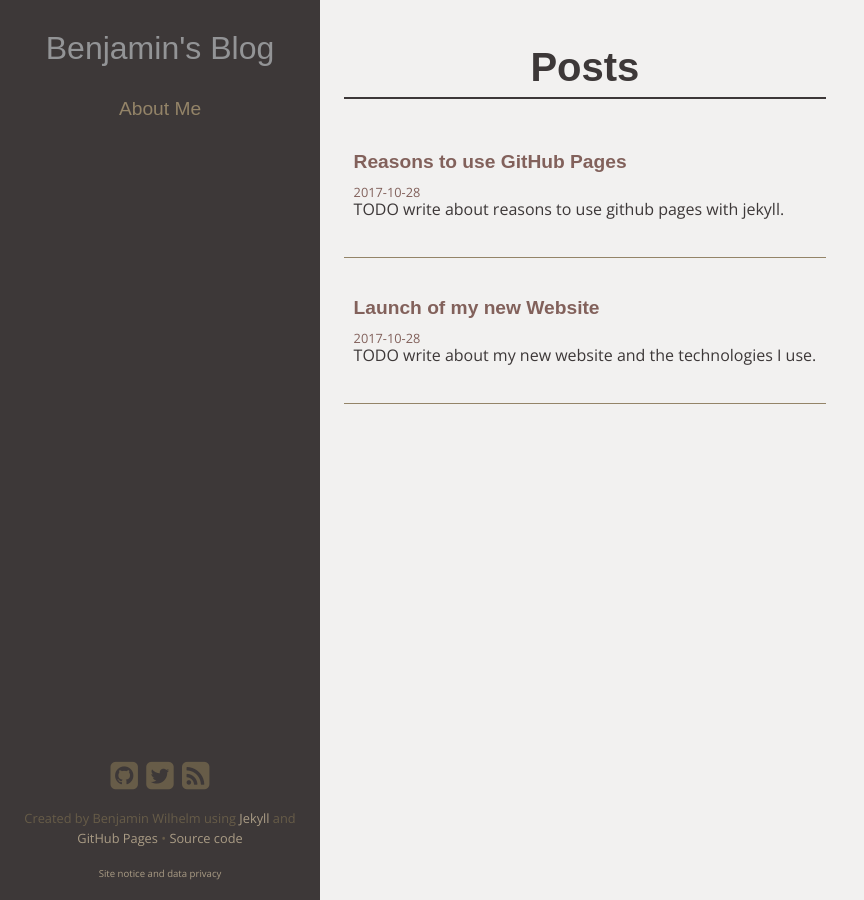
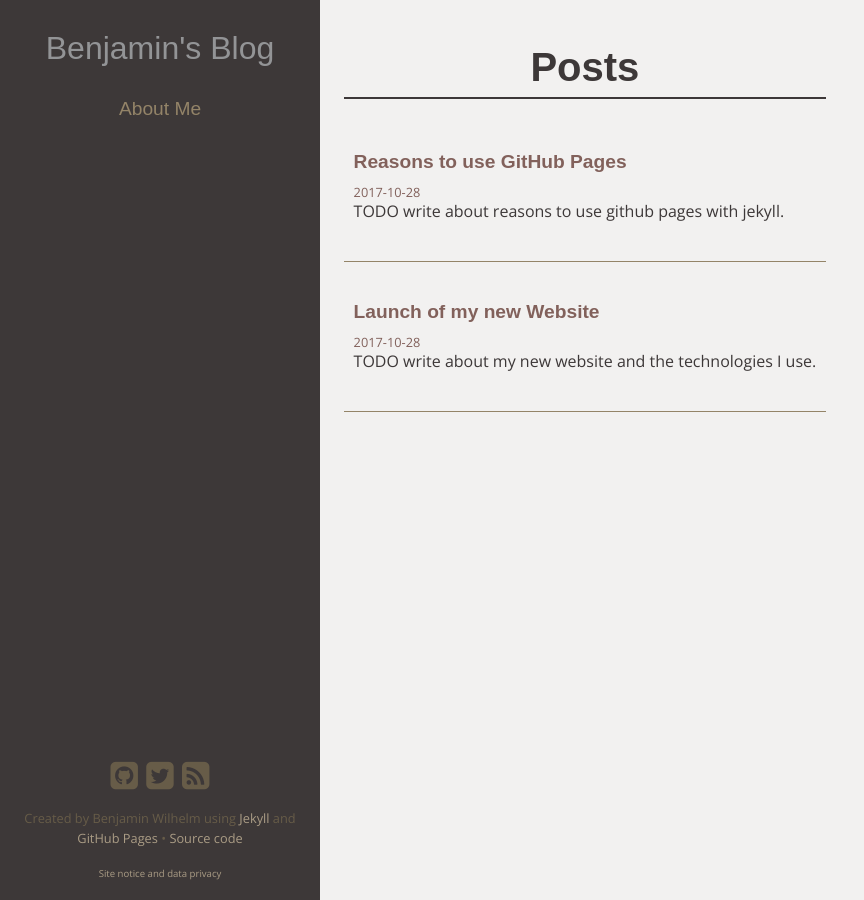
Before and after one commit to HedgehogCode/b-wilhelm.de, a Jekyll site: the page built from index.md, in a window 1280 px wide. Shown: the whole page, without its empty margins (0-864 px from the left). Built offline with Jekyll 4.4.1, drawn with Linux system fonts in a browser that asks for light colours; some web fonts are replaced.

Commit message:
Add emoji plugin

```diff
--- a/_config.yml
+++ b/_config.yml
@@ -34,6 +34,7 @@
   style: compressed
 plugins:
   - jekyll-feed
+  - jemoji
 
 # Exclude from processing.
 # The following items will not be processed, by default. Create a custom list
--- a/_scss/theme/_base.scss
+++ b/_scss/theme/_base.scss
@@ -28,7 +28,7 @@
  * Paragraphs
  */
 p {
-  line-height: 1.25em;
+  line-height: 1.5em;
   padding-bottom: $padding-unit;
 }
 
```
